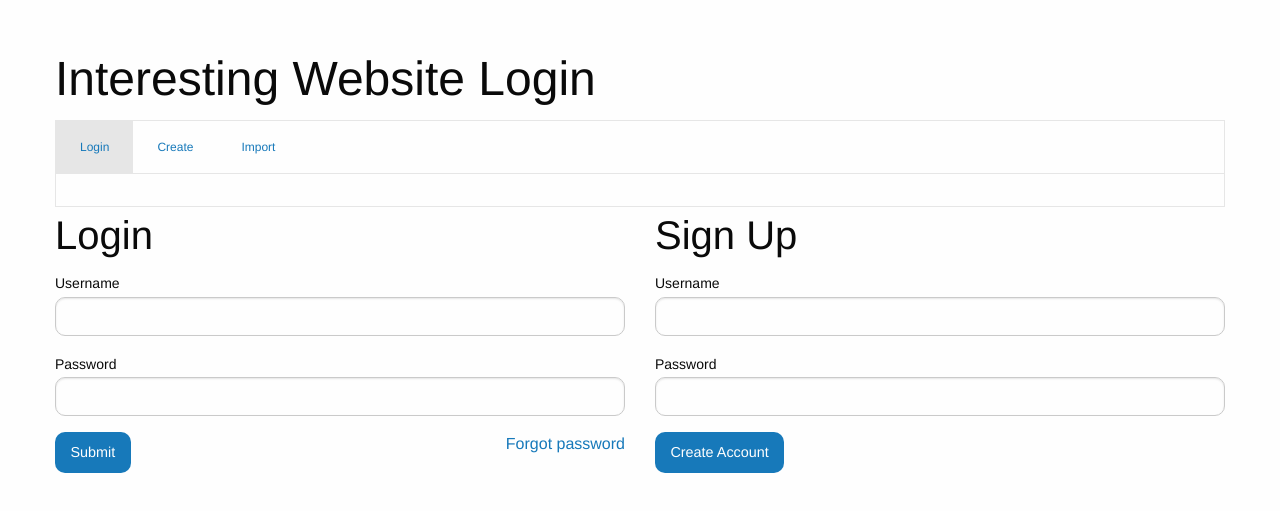
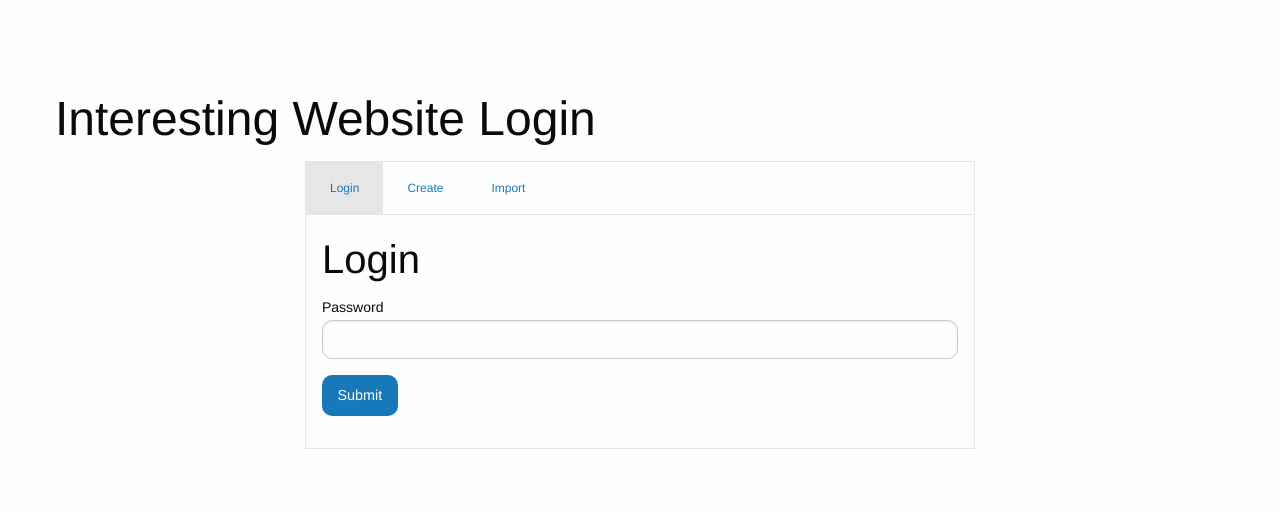
Before and after one commit to normative/design-workshop, a website: page app/login.html in a window 1280 px wide. Shown: the part 133-644 px from the top of the page. Drawn offline with nearby package versions, Linux system fonts and the light colour scheme; files that its build step writes are made by us from their sources.

Commit message:
Swap ids, remove trash, and duplicate sass file.

```diff
--- a/app/login.html
+++ b/app/login.html
@@ -25,15 +25,16 @@
     <![endif]-->
 
 
-    <div class="demo-page">
-      <div class="demo-page__body">
-        <div class="demo-page__heading">
+    <div class="login-page">
+      <div class="login-page__body">
+        <div class="login-page__heading">
           <div class="row">
             <div class="column">
               <h1>Interesting Website Login</h1>
             </div>
           </div>
 
+          <div class="login-page__tabs">
             <div class="row">
               <div class="column">
                 <ul class="tabs" data-tabs id="login-tabs">
@@ -44,7 +45,16 @@
 
                 <div class="tabs-content" data-tabs-content="login-tabs">
                   <div class="tabs-panel is-active" id="panel1">
+                    <div class="row">
+                      <div class="column">
+                        <h2>Login</h2>
 
+                        <label>Password
+                          <input type="text">
+                        </label>
+                        <button type="submit" class="button">Submit</button>
+                      </div>
+                    </div>
                   </div>
                   <div class="tabs-panel" id="panel2">
 
@@ -53,31 +63,6 @@
 
                   </div>
                 </div>
-            </div>
-          </div>
-
-          <div class="demo-page__forms">
-            <div class="row">
-              <div class="column">
-                <h2>Login</h2>
-                <label>Username
-                  <input type="text">
-                </label>
-                <label>Password
-                  <input type="text">
-                </label>
-                <a href="#" class="pull-right">Forgot password</a>
-                <button type="submit" class="button">Submit</button>
-              </div>
-              <div class="column">
-                <h2>Sign Up</h2>
-                <label>Username
-                  <input type="text">
-                </label>
-                <label>Password
-                  <input type="text">
-                </label>
-                <button type="submit" class="button">Create Account</button>
               </div>
             </div>
           </div>
--- a/app/styles/main.scss
+++ b/app/styles/main.scss
@@ -1,4 +1,4 @@
 @import "variables";
 @import "utils";
 @import "foundation/foundation.scss";
-@import "pages/demo";
+@import "pages/login";
--- /dev/null
+++ b/app/styles/pages/login.scss
@@ -0,0 +1,19 @@
+.login-page {
+  width: 100%;
+  min-height: 100vh;
+  display: flex;
+  align-items: center;
+
+  &__body {
+    width: 100%;
+  }
+
+  &__forms {
+
+  }
+
+  &__tabs {
+    max-width: 700px;
+    margin: 0 auto;
+  }
+}
```
Lines whose indentation alone changed are shown as unchanged.
